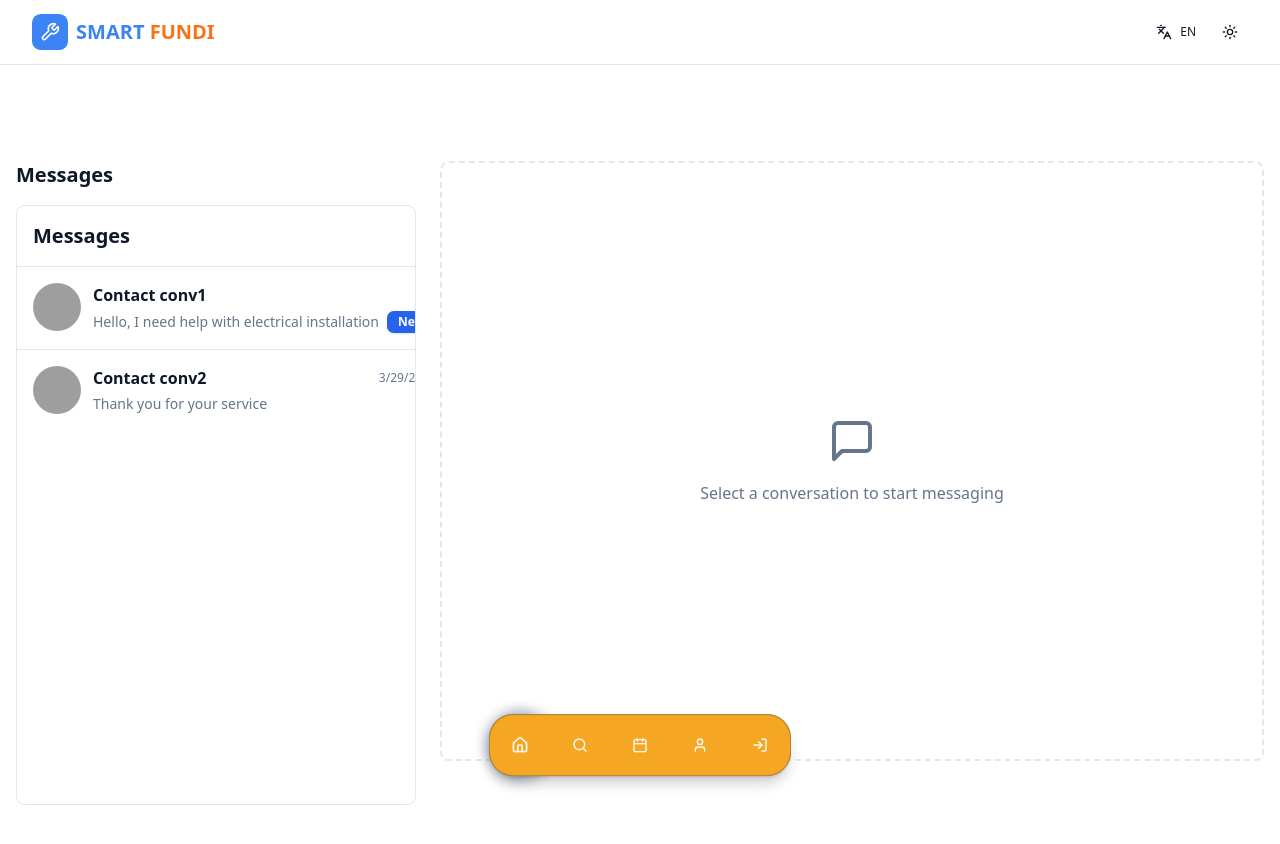
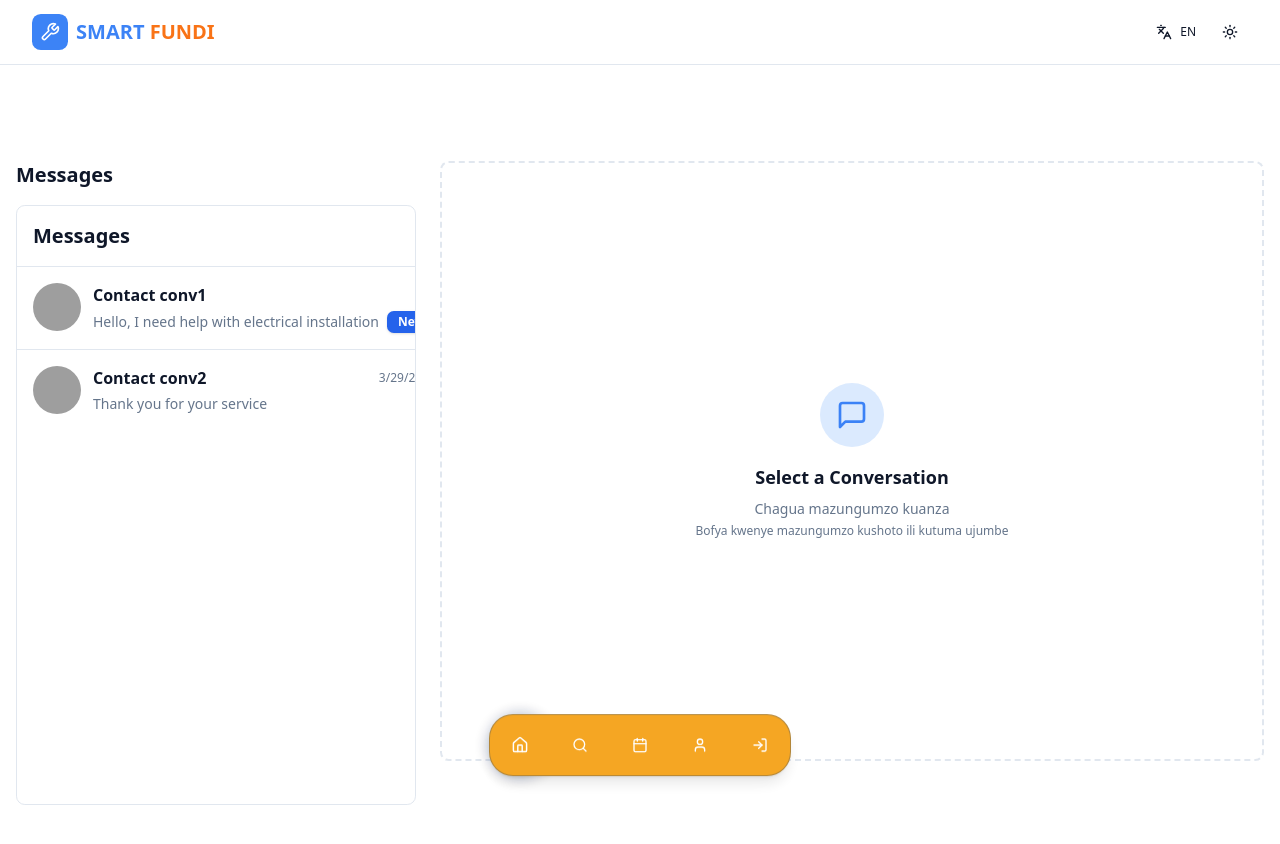
Before and after one commit to Ycnry/sg-431ee01e-23c3-4fd1-8492-ef1f773da647-1773130809, a Next.js app: page /messages in a window 1280 px wide. Shown: the top 844 px of the page. Built offline with nearby package versions, Linux system fonts and the light colour scheme; grey boxes are pictures that could not be loaded.

Commit message:
feat(ui): update empty states for events and messages

```diff
--- a/src/pages/events.tsx
+++ b/src/pages/events.tsx
@@ -171,13 +171,20 @@ export default function EventsPage() {
                 ))}
               </div>
             ) : (
+              /* Empty State - Friendly User Message */
               <Card className="bg-card border border-border">
                 <CardContent className="p-8 text-center">
-                  <Calendar className="h-12 w-12 mx-auto mb-3 text-muted-foreground" />
-                  <p className="text-muted-foreground">
-                    {language === "en"
-                      ? "No upcoming events at the moment"
-                      : "Hakuna matukio yajayo kwa sasa"}
+                  <div className="w-16 h-16 rounded-full bg-blue-100 dark:bg-blue-900/20 flex items-center justify-center mx-auto mb-4">
+                    <Calendar className="h-8 w-8 text-blue-500" />
+                  </div>
+                  <h3 className="text-lg font-bold text-foreground mb-2">
+                    No Upcoming Events
+                  </h3>
+                  <p className="text-muted-foreground text-sm mb-1">
+                    Hakuna matukio yajayo kwa sasa
+                  </p>
+                  <p className="text-muted-foreground text-xs">
+                    Angalia tena baadaye kwa matukio mapya
                   </p>
                 </CardContent>
               </Card>
--- a/src/pages/messages.tsx
+++ b/src/pages/messages.tsx
@@ -4,6 +4,7 @@ import { Header } from "@/components/Header";
 import { BottomNavigation } from "@/components/BottomNavigation";
 import { ChatInterface } from "@/components/messaging/ChatInterface";
 import { ConversationList } from "@/components/messaging/ConversationList";
+import { Card, CardContent } from "@/components/ui/card";
 import { useLanguage } from "@/contexts/LanguageContext";
 import { Conversation } from "@/types";
 import { MessageSquare } from "lucide-react";
@@ -45,6 +46,44 @@ export default function MessagesPage() {
 
   const metaTitle = language === "en" ? "Messages - Smart Fundi" : "Ujumbe - Smart Fundi";
 
+  /* Empty State Component */
+  const EmptyMessagesState = () => (
+    <Card className="bg-card border border-border">
+      <CardContent className="p-8 text-center">
+        <div className="w-16 h-16 rounded-full bg-orange-100 dark:bg-orange-900/20 flex items-center justify-center mx-auto mb-4">
+          <MessageSquare className="h-8 w-8 text-orange-500" />
+        </div>
+        <h3 className="text-lg font-bold text-foreground mb-2">
+          No Messages Yet
+        </h3>
+        <p className="text-muted-foreground text-sm mb-1">
+          Hakuna ujumbe bado
+        </p>
+        <p className="text-muted-foreground text-xs">
+          Anza mazungumzo na fundi au duka kupata msaada
+        </p>
+      </CardContent>
+    </Card>
+  );
+
+  /* Select Conversation Empty State */
+  const SelectConversationState = () => (
+    <div className="h-[600px] flex flex-col items-center justify-center border-2 border-dashed rounded-lg bg-card">
+      <div className="w-16 h-16 rounded-full bg-blue-100 dark:bg-blue-900/20 flex items-center justify-center mb-4">
+        <MessageSquare className="h-8 w-8 text-blue-500" />
+      </div>
+      <h3 className="text-lg font-bold text-foreground mb-2">
+        Select a Conversation
+      </h3>
+      <p className="text-muted-foreground text-sm mb-1">
+        Chagua mazungumzo kuanza
+      </p>
+      <p className="text-muted-foreground text-xs text-center px-4">
+        Bofya kwenye mazungumzo kushoto ili kutuma ujumbe
+      </p>
+    </div>
+  );
+
   return (
     <>
       <Head>
@@ -72,20 +111,14 @@ export default function MessagesPage() {
                 <h1 className="text-xl font-bold mb-4">
                   {language === "en" ? "Messages" : "Ujumbe"}
                 </h1>
+                {mockConversations.length > 0 ? (
                   <ConversationList
                     conversations={mockConversations}
                     onSelectConversation={setSelectedConversation}
                     selectedId={selectedConversation}
                   />
-                {mockConversations.length === 0 && (
-                  <div className="text-center py-12">
-                    <MessageSquare className="h-12 w-12 mx-auto text-muted-foreground mb-4" />
-                    <p className="text-muted-foreground">
-                      {language === "en"
-                        ? "No messages yet. Start a conversation with a fundi or shop!"
-                        : "Hakuna ujumbe bado. Anza mazungumzo na fundi au duka!"}
-                    </p>
-                  </div>
+                ) : (
+                  <EmptyMessagesState />
                 )}
               </div>
             )}
@@ -97,11 +130,15 @@ export default function MessagesPage() {
               <h1 className="text-xl font-bold mb-4">
                 {language === "en" ? "Messages" : "Ujumbe"}
               </h1>
+              {mockConversations.length > 0 ? (
                 <ConversationList
                   conversations={mockConversations}
                   onSelectConversation={setSelectedConversation}
                   selectedId={selectedConversation}
                 />
+              ) : (
+                <EmptyMessagesState />
+              )}
             </div>
 
             <div className="lg:col-span-2">
@@ -113,20 +150,11 @@ export default function MessagesPage() {
                   onBack={() => setSelectedConversation(undefined)}
                 />
               ) : (
-                <div className="h-[600px] flex flex-col items-center justify-center border-2 border-dashed rounded-lg">
-                  <MessageSquare className="h-12 w-12 text-muted-foreground mb-4" />
-                  <p className="text-muted-foreground text-center px-4">
-                    {t("messaging.selectChat") || (language === "en"
-                      ? "Select a conversation to start messaging"
-                      : "Chagua mazungumzo kuanza kutuma ujumbe")}
-                  </p>
-                </div>
+                <SelectConversationState />
               )}
             </div>
           </div>
         </main>
-
-        <BottomNavigation />
       </div>
     </>
   );
```
Lines whose indentation alone changed are shown as unchanged.
